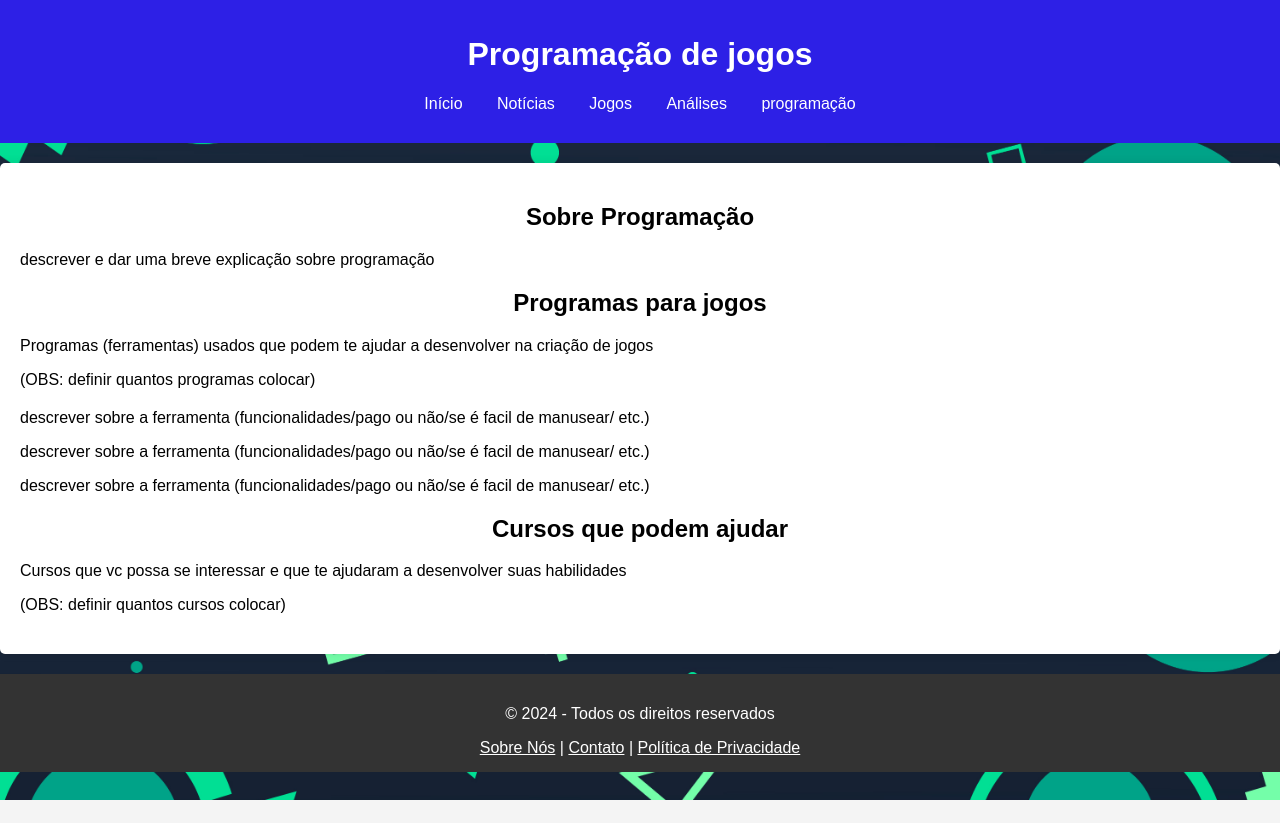
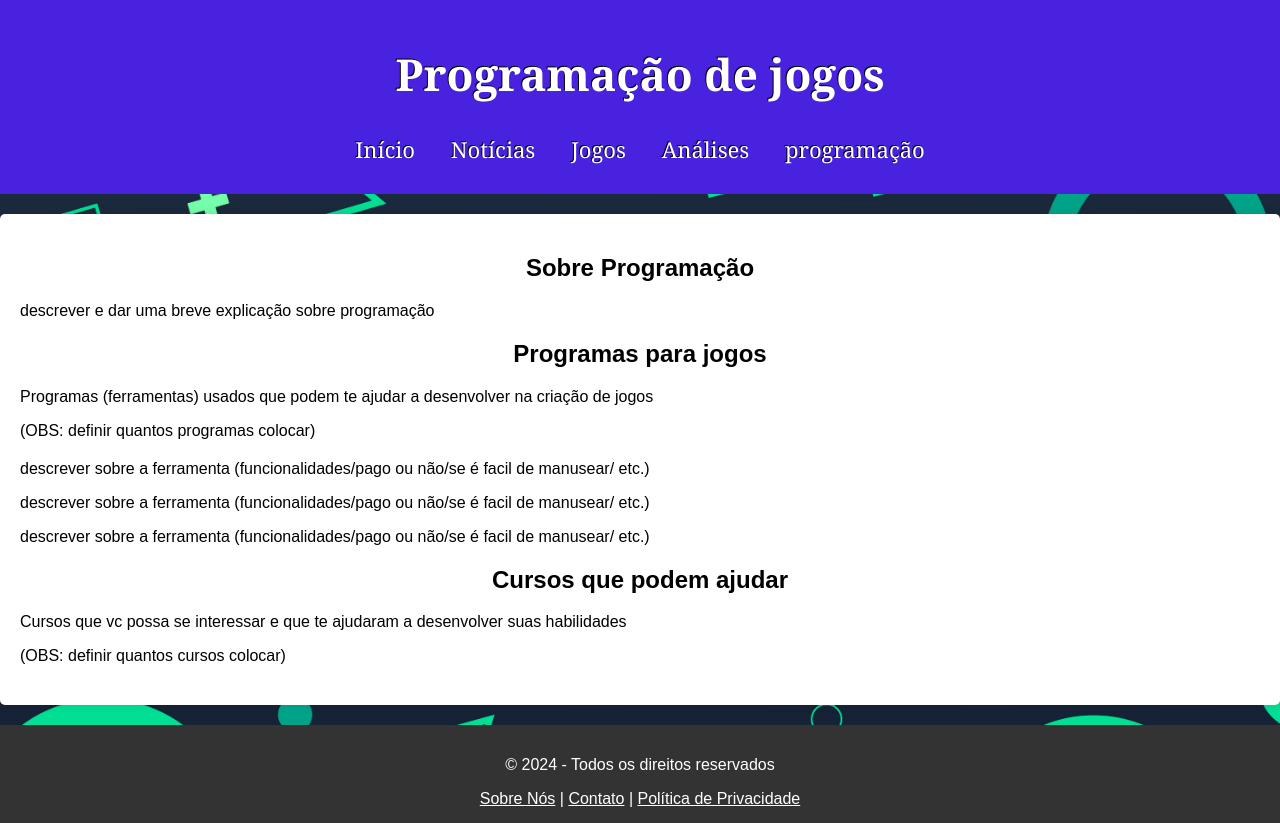
Before and after one commit to EnzoRossi007/jogos-site, a plain HTML site: page jogos-site/programacao.html in a window 1280 px wide. Before the commit the page ends 800 px from the top, so only its background shows below. Drawn offline with Linux system fonts and the light colour scheme.

Commit message:
Update programacao.html

```diff
--- a/jogos-site/programacao.html
+++ b/jogos-site/programacao.html
@@ -3,7 +3,7 @@
 <head>
     <meta charset="UTF-8">
     <meta name="viewport" content="width=device-width, initial-scale=1.0">
-    <title>Programação</title>
+    <title>NOVAGAMES</title>
     <style>
          body {
         font-family: Arial, sans-serif;
@@ -13,12 +13,15 @@
         background-size: cover;
     }
 
-        header {
-            background: #2d20e6;
-            color: #fff;
-            padding: 15px 0;
-            text-align: center;
-        }
+    header {
+        font-family: Georgia, 'Times New Roman', Times, serif;
+        text-shadow:#000 -1px -1px;
+        font-size: 22px;
+        background: #4822de;
+        color: #fff;
+        padding: 15px 0;
+        text-align: center;
+    }
 
         nav {
             margin: 15px 0;
@@ -26,6 +29,7 @@
 
         nav a {
             margin: 0 15px;
+            text-shadow:#000 -1px -1px;
             color: #fff;
             text-decoration: none;
         }
```
